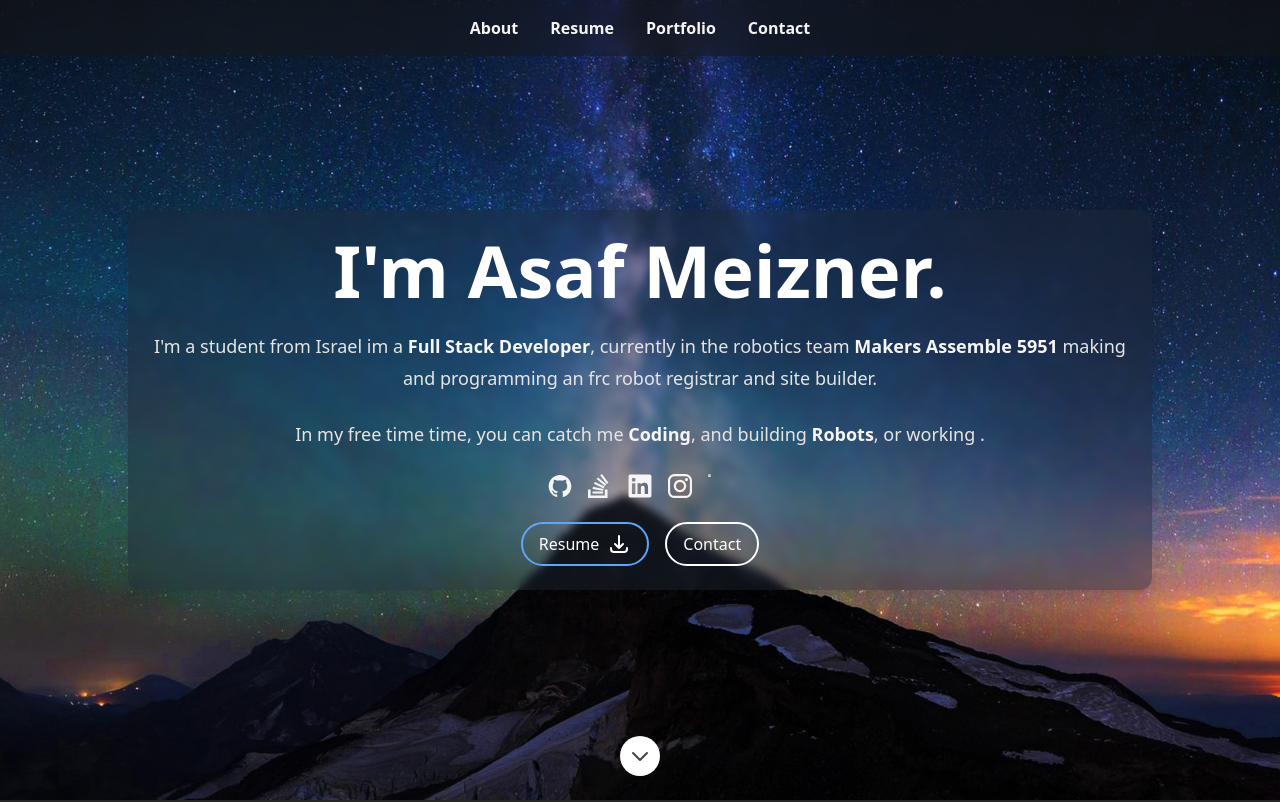
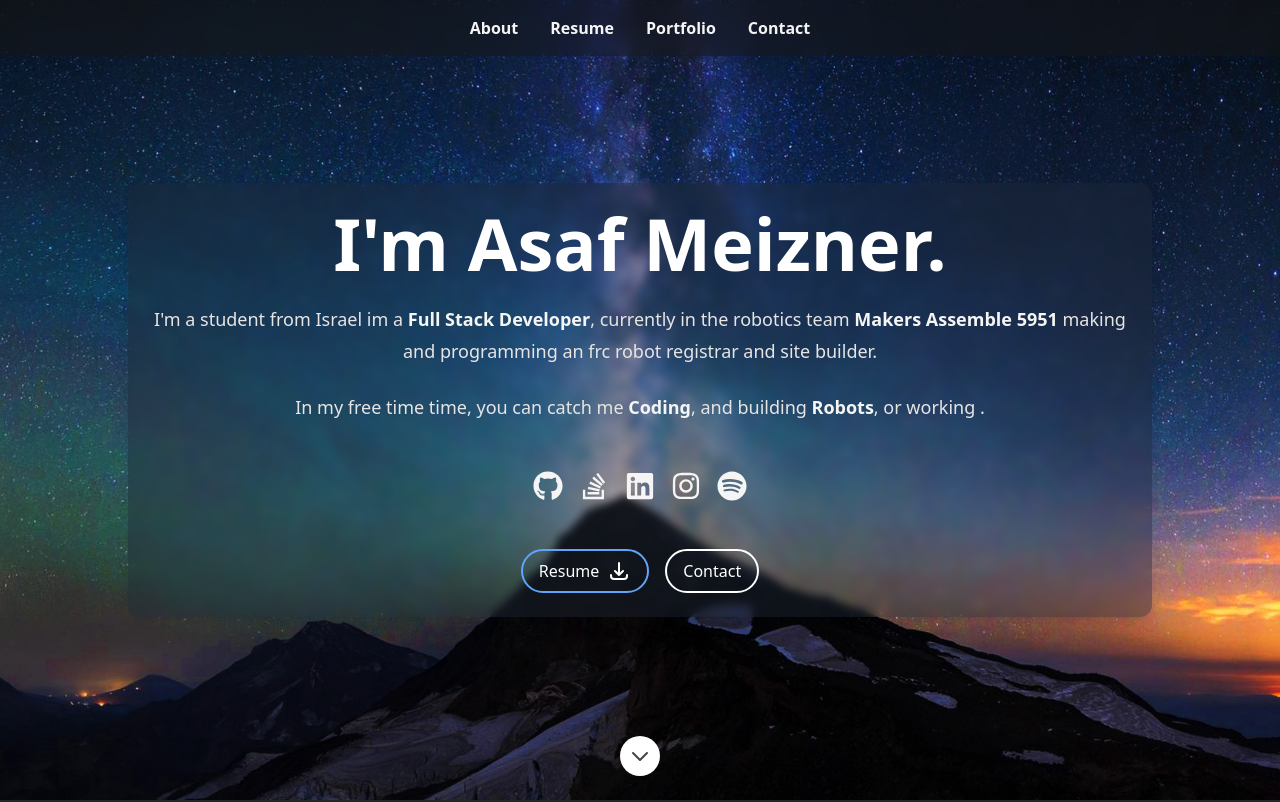
Before and after one commit to AsafMeizner/Resume, a Next.js app: page / in a window 1280 px wide. Shown: the top 802 px of the page. Built offline with nearby package versions, Linux system fonts and the light colour scheme.

Commit message:
added new icons link component

```diff
--- a/package.json
+++ b/package.json
@@ -23,6 +23,7 @@
     "next": "^12.1.0",
     "react": "^18.1.0",
     "react-dom": "^18.1.0",
+    "react-icons": "^4.9.0",
     "ts-pattern": "^4.0.3"
   },
   "devDependencies": {
--- /dev/null
+++ b/src/components/IconLink.tsx
@@ -0,0 +1,15 @@
+import {FC, memo} from 'react'
+
+type Props = {
+    iconName: React.ReactNode,
+    link: string,
+    label: string
+}
+
+const IconLink:FC<Props> = memo(({iconName, link, label}: Props) => (
+    <div>
+        <a aria-label={label} className='-m-1.5 rounded-md p-1.5 transition-all duration-300 hover:text-blue-400 focus:outline-none focus:ring-2 focus:ring-blue-400  sm:-m-3 sm:p-3' href={link}>{iconName}</a>
+    </div>
+))
+
+export default IconLink
--- a/src/components/Sections/Footer.tsx
+++ b/src/components/Sections/Footer.tsx
@@ -1,10 +1,19 @@
 import {ChevronUpIcon} from '@heroicons/react/outline';
-import {FC, memo} from 'react';
+import {FC, memo, useMemo} from 'react';
+import {FaGithub, FaInstagram, FaLinkedin, FaSpotify, FaStackOverflow} from 'react-icons/fa';
 
 import {SectionId} from '../../data/data';
-import Socials from '../Socials';
+import IconLink from '../IconLink';
 
-const Footer: FC = memo(() => (
+const Footer: FC = memo(() => {
+
+  const githubIcon = useMemo(() => (<FaGithub size={30} />), [])
+  const stackoverflowIcon = useMemo(() => (<FaStackOverflow size={30} />), [])
+  const linkedinIcon = useMemo(() => (<FaLinkedin size={30} />), [])
+  const instagramIcon = useMemo(() => (<FaInstagram size={30} />), [])
+  const spotifyIcon = useMemo(() => (<FaSpotify size={30} />), [])
+
+  return (
   <div className="relative bg-neutral-900 px-4 pb-6 pt-12 sm:px-8 sm:pt-14 sm:pb-8">
     <div className="absolute inset-x-0 -top-4 flex justify-center sm:-top-6">
       <a
@@ -15,12 +24,17 @@ const Footer: FC = memo(() => (
     </div>
     <div className="flex flex-col items-center gap-y-6">
       <div className="flex gap-x-4 text-neutral-500">
-        <Socials />
+        <IconLink iconName={githubIcon} label='Github' link='https://github.com/AsafMeizner' />
+        <IconLink iconName={stackoverflowIcon} label='StackOverFlow' link='https://stackoverflow.com/users/15829321/asaf-meizner' />
+        <IconLink iconName={linkedinIcon} label='Linkedin' link='https://www.linkedin.com/in/asaf-meizner-670536244/' />
+        <IconLink iconName={instagramIcon} label='Instagram' link='https://www.instagram.com/asafmeizner/' />
+        <IconLink iconName={spotifyIcon} label='Spotify' link='https://open.spotify.com/user/lp4y2ybtx0cyj94qe3r7ssrxh?si=d1f13b99538d44f6' />
       </div>
       <span className="text-sm text-neutral-700">Asaf Meizner Resume</span>
     </div>
   </div>
-));
+  )
+});
 
 Footer.displayName = 'Footer';
 export default Footer;
--- a/src/components/Sections/Hero.tsx
+++ b/src/components/Sections/Hero.tsx
@@ -1,14 +1,22 @@
 import {ChevronDownIcon} from '@heroicons/react/outline';
 import classNames from 'classnames';
 import Image from 'next/image';
-import {FC, memo} from 'react';
+import {FC, memo, useMemo} from 'react';
+import {FaGithub, FaInstagram,FaLinkedin, FaSpotify, FaStackOverflow} from 'react-icons/fa'
 
 import {heroData, SectionId} from '../../data/data';
+import IconLink from '../IconLink';
 import Section from '../Layout/Section';
-import Socials from '../Socials';
+
 
 const Hero: FC = memo(() => {
   const {imageSrc, name, description, actions} = heroData;
+
+  const githubIcon = useMemo(() => (<FaGithub size={30} />), [])
+  const stackoverflowIcon = useMemo(() => (<FaStackOverflow size={30} />), [])
+  const linkedinIcon = useMemo(() => (<FaLinkedin size={30} />), [])
+  const instagramIcon = useMemo(() => (<FaInstagram size={30} />), [])
+  const spotifyIcon = useMemo(() => (<FaSpotify size={30} />), [])
 
   return (
     <Section noPadding sectionId={SectionId.Hero}>
@@ -27,7 +35,11 @@ const Hero: FC = memo(() => {
             <h1 className="text-4xl font-bold text-white sm:text-5xl lg:text-7xl">{name}</h1>
             {description}
             <div className="flex gap-x-4 text-neutral-100">
-              <Socials />
+              <IconLink iconName={githubIcon} label='Github' link='https://github.com/AsafMeizner' />
+              <IconLink iconName={stackoverflowIcon} label='StackOverFlow' link='https://stackoverflow.com/users/15829321/asaf-meizner' />
+              <IconLink iconName={linkedinIcon} label='Linkedin' link='https://www.linkedin.com/in/asaf-meizner-670536244/' />
+              <IconLink iconName={instagramIcon} label='Instagram' link='https://www.instagram.com/asafmeizner/' />
+              <IconLink iconName={spotifyIcon} label='Spotify' link='https://open.spotify.com/user/lp4y2ybtx0cyj94qe3r7ssrxh?si=d1f13b99538d44f6' />
             </div>
             <div className="flex w-full justify-center gap-x-4">
               {actions.map(({href, text, primary, Icon}) => (
--- a/src/components/Socials.tsx
+++ /dev/null
@@ -1,22 +0,0 @@
-import {FC, memo} from 'react';
-
-import {socialLinks} from '../data/data';
-
-const Socials: FC = memo(() => {
-  return (
-    <>
-      {socialLinks.map(({label, Icon, href}) => (
-        <a
-          aria-label={label}
-          className="-m-1.5 rounded-md p-1.5 transition-all duration-300 hover:text-blue-400 focus:outline-none focus:ring-2 focus:ring-blue-400  sm:-m-3 sm:p-3"
-          href={href}
-          key={label}>
-          <Icon className="h-5 w-5 align-baseline sm:h-6 sm:w-6" />
-        </a>
-      ))}
-    </>
-  );
-});
-
-Socials.displayName = 'Socials';
-export default Socials;
--- a/src/data/data.tsx
+++ b/src/data/data.tsx
@@ -8,11 +8,6 @@ import {
   SparklesIcon,
 } from '@heroicons/react/outline';
 
-import GithubIcon from '../components/Icon/GithubIcon';
-import InstagramIcon from '../components/Icon/InstagramIcon';
-import LinkedInIcon from '../components/Icon/LinkedInIcon';
-import StackOverflowIcon from '../components/Icon/StackOverflowIcon';
-import twitterIcon from '../components/Icon/TwiterIcon';
 import heroImage from '../images/header-background.webp';
 import porfolioImage1 from '../images/portfolio/portfolio-1.jpg';
 import porfolioImage2 from '../images/portfolio/portfolio-2.jpg';
@@ -35,7 +30,6 @@ import {
   HomepageMeta,
   PortfolioItem,
   SkillGroup,
-  Social,
   // TestimonialSection,
   TimelineItem,
 } from './dataDef';
@@ -85,7 +79,7 @@ export const heroData: Hero = {
   ),
   actions: [
     {
-      href: '/assets/resume.pdf',
+      href: '#resume',
       text: 'Resume',
       primary: true,
       Icon: DownloadIcon,
@@ -385,14 +379,3 @@ export const contact: ContactSection = {
     },
   ],
 };
-
-/**
- * Social items
- */
-export const socialLinks: Social[] = [
-  {label: 'Github', Icon: GithubIcon, href: 'https://github.com/AsafMeizner'},
-  {label: 'Stack Overflow', Icon: StackOverflowIcon, href: 'https://stackoverflow.com/users/15829321/asaf-meizner'},
-  {label: 'LinkedIn', Icon: LinkedInIcon, href: 'https://www.linkedin.com/in/asaf-meizner-670536244/'},
-  {label: 'Instagram', Icon: InstagramIcon, href: 'https://www.instagram.com/asafmeizner/'},
-  {label: 'twitter', Icon: twitterIcon, href: 'https://open.spotify.com/user/lp4y2ybtx0cyj94qe3r7ssrxh?si=5d6ea25d6dfd4336&nd=1'},
-];
```
Also changed, not shown: 1 other file (tests, documents, lock files or other folders).
